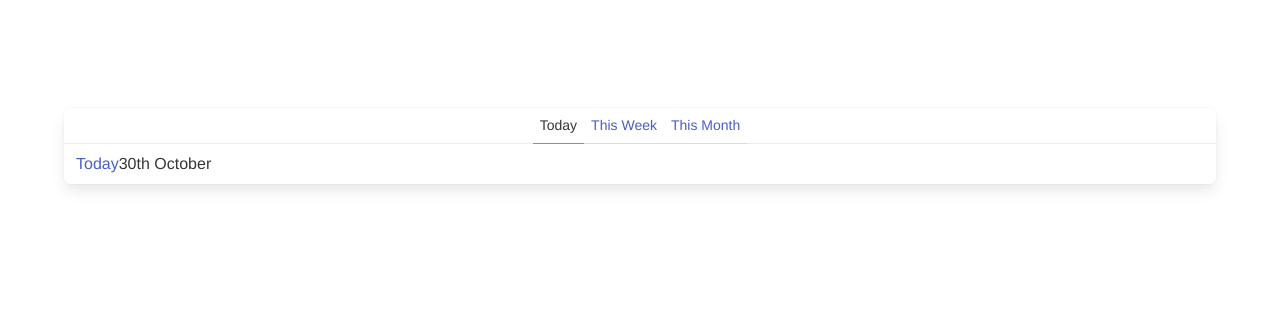
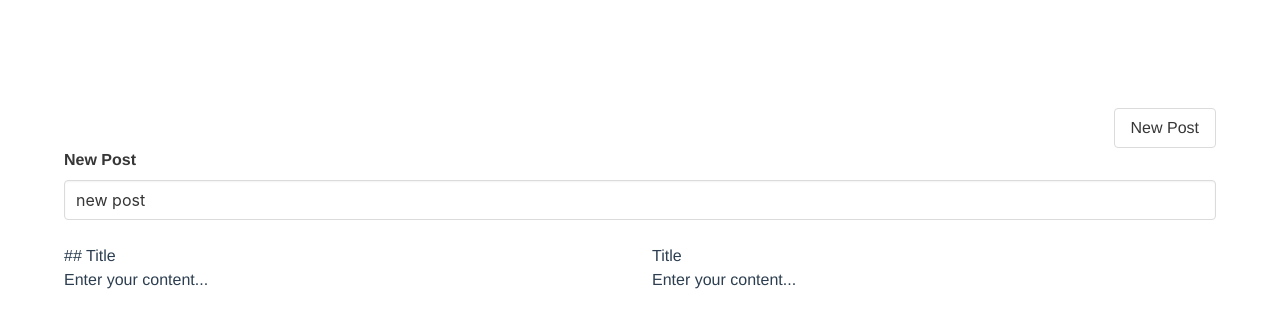
Before and after one commit to andy5566w/vue-unit-test, a Vue app: page /posts/new in a window 1280 px wide. Shown: the top 328 px of the page. Built offline with nearby package versions, Linux system fonts and the light colour scheme.

Commit message:
feat: 第三單元

```diff
--- a/src/App.vue
+++ b/src/App.vue
@@ -1,28 +1,19 @@
 <template>
   <section class="section">
     <div class="container">
-      <suspense>
-        <template #default>
-          <!--  This component's setup function must be wrap by async/await        -->
-          <Timeline />
-        </template>
-        <template #fallback> <Spinner /> </template>
-      </suspense>
+      <Navbar />
+      <router-view />
     </div>
   </section>
 </template>
 
 <script lang="ts">
 import { defineComponent } from 'vue'
-import Spinner from './components/Spinner.vue'
-import Timeline from './components/Timeline.vue'
+import Navbar from './Navbar.vue'
 
 export default defineComponent({
   name: 'App',
-  components: {
-    Timeline,
-    Spinner,
-  },
+  components: { Navbar },
 })
 </script>
 
@@ -31,7 +22,6 @@ export default defineComponent({
   font-family: Avenir, Helvetica, Arial, sans-serif;
   -webkit-font-smoothing: antialiased;
   -moz-osx-font-smoothing: grayscale;
-  text-align: center;
   color: #2c3e50;
   margin-top: 60px;
 }
--- /dev/null
+++ b/src/Home.vue
@@ -0,0 +1,23 @@
+<template>
+  <suspense>
+    <template #default>
+      <!--  This component's setup function must be wrap by async/await        -->
+      <Timeline />
+    </template>
+    <template #fallback> <Spinner /> </template>
+  </suspense>
+</template>
+
+<script lang="ts">
+import { defineComponent } from 'vue'
+import Spinner from './components/Spinner.vue'
+import Timeline from './components/Timeline.vue'
+
+export default defineComponent({
+  name: 'Home',
+  components: {
+    Timeline,
+    Spinner,
+  },
+})
+</script>
--- /dev/null
+++ b/src/Navbar.vue
@@ -0,0 +1,15 @@
+<template>
+  <div class="nabBar">
+    <div class="navbar-end">
+      <div class="buttons">
+        <router-link class="button" to="/posts/new">New Post</router-link>
+      </div>
+    </div>
+  </div>
+</template>
+
+<script>
+export default {
+  name: 'Navbar',
+}
+</script>
--- /dev/null
+++ b/src/components/NewPost.vue
@@ -0,0 +1,22 @@
+<template><PostWriter :post="newPost" /></template>
+
+<script lang="ts">
+import { defineComponent } from 'vue'
+import PostWriter from './PostWriter.vue'
+import { Post } from '../mocks'
+import moment from 'moment'
+export default defineComponent({
+  name: 'NewPost',
+  components: { PostWriter },
+  setup() {
+    const newPost: Post = {
+      id: '1',
+      title: 'new post',
+      created: moment(),
+    }
+    return { newPost }
+  },
+})
+</script>
+
+<style scoped></style>
--- /dev/null
+++ b/src/components/PostWriter.vue
@@ -0,0 +1,66 @@
+<template>
+  <div class="columns">
+    <div class="column">
+      <div class="label">New Post</div>
+      <input type="text" class="input" v-model="title" />
+    </div>
+  </div>
+
+  <div class="columns">
+    <div class="column">
+      <div ref="contenteditable" contenteditable @input="handleInput"></div>
+    </div>
+    <div class="column" v-html="html"></div>
+  </div>
+</template>
+
+<script lang="ts">
+import { defineComponent, ref, onMounted, watch } from 'vue'
+import { Post } from '@/mocks'
+import { parse } from 'marked'
+import highlight from 'highlight.js'
+
+export default defineComponent({
+  name: 'PostWriter',
+  props: {
+    post: {
+      type: Object as () => Post,
+      required: true,
+    },
+  },
+  setup(props) {
+    const title = ref<string>(props.post.title)
+    const content = ref<string>('## Title\nEnter your content...')
+    const contenteditable = ref<null | HTMLElement>(null)
+    const html = ref('')
+
+    watch(
+      content,
+      (newContent) => {
+        html.value = parse(newContent, {
+          gfm: true,
+          breaks: true,
+          highlight: (code: string) => highlight.highlightAuto(code).value,
+        })
+        console.log(html.value)
+      },
+      { immediate: true }
+    )
+    onMounted(() => {
+      if (!contenteditable.value) {
+        throw Error('Error occur')
+      }
+      contenteditable.value.innerText = content.value
+    })
+    const handleInput = () => {
+      if (!contenteditable.value) {
+        throw Error('Error occur')
+      }
+      content.value = contenteditable.value.innerText || ''
+    }
+    return { title, contenteditable, content, handleInput, html }
+  },
+})
+</script>
+
+<style scoped></style>
--- a/src/components/Timeline.vue
+++ b/src/components/Timeline.vue
@@ -36,7 +36,7 @@ export default defineComponent({
   components: { TimelinePost },
   async setup() {
     await wait(2000)
-    const periods = ['Today', 'This Week', 'This Month']
+    const periods: Period[] = ['Today', 'This Week', 'This Month']
     const currentPeriod = ref<Period>('Today')
     const store = useStore()
     await store.fetchPosts()
--- a/src/main.ts
+++ b/src/main.ts
@@ -1,6 +1,8 @@
 import { createApp } from 'vue'
 import App from './App.vue'
 import axios from 'axios'
+import { router } from '@/router/router'
+import 'highlight.js/styles/atom-one-dark.css'
 
 import { today, thisWeek, thisMonth } from '@/mocks'
 
@@ -13,4 +15,6 @@ axios.get = async (url: string) => {
   return Promise.resolve({ data: [today, thisWeek, thisMonth] })
 }
 
-createApp(App).mount('#app')
+const app = createApp(App)
+app.use(router)
+app.mount('#app')
--- a/src/mocks.ts
+++ b/src/mocks.ts
@@ -22,3 +22,7 @@ export const thisMonth: Post = {
   title: 'This Month',
   created: moment().subtract(12, 'days'),
 }
+
+export function getTestData(): Post[] {
+  return [today, thisMonth, thisWeek]
+}
--- /dev/null
+++ b/src/router/router.ts
@@ -0,0 +1,17 @@
+import { createRouter, createWebHistory } from 'vue-router'
+
+export const router = createRouter({
+  history: createWebHistory(),
+  routes: [
+    {
+      path: '/',
+      name: 'Home',
+      component: () => import('../Home.vue'),
+    },
+    {
+      path: '/posts/new',
+      name: 'newPost',
+      component: () => import('../components/NewPost.vue'),
+    },
+  ],
+})
```
Also changed, not shown: package.json (+8 -2 lines), 2 other files (tests, documents, lock files or other folders).
